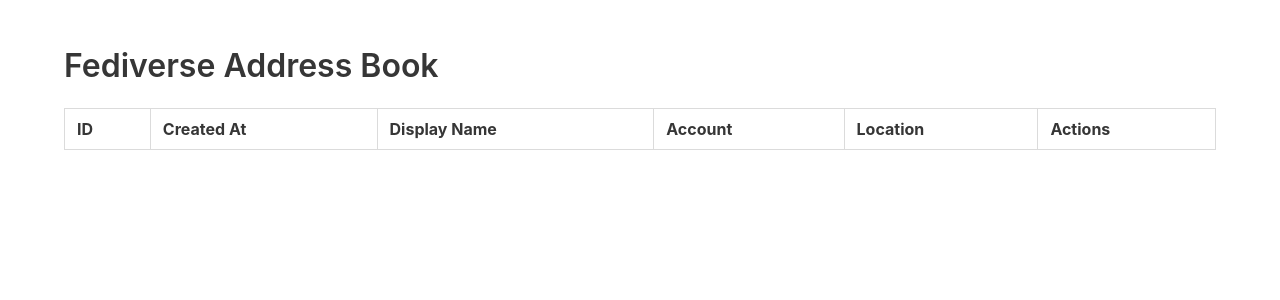
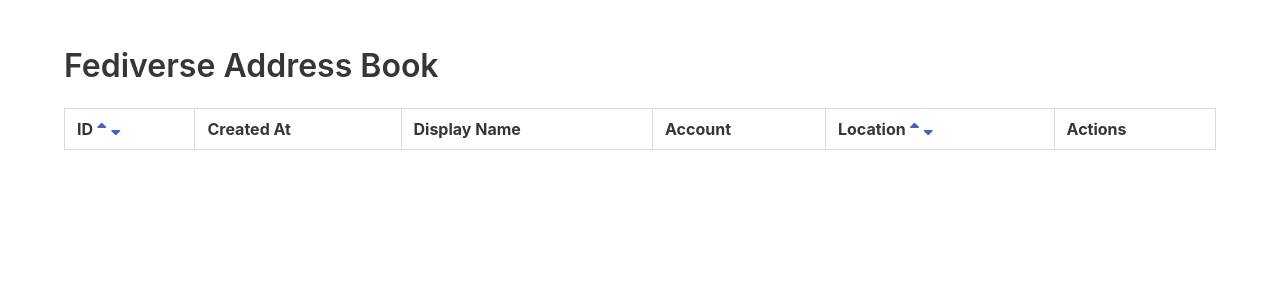
Before and after one commit to spinning-fantasies/fedi-address-book, a Flask app: page /?sort=asc in a window 1280 px wide. Shown: the top 300 px of the page. Run offline with Flask 3, Linux system fonts and the light colour scheme; data that the repository does not hold is empty.

Commit message:
sort by location

```diff
--- a/main.py
+++ b/main.py
@@ -8,7 +8,19 @@ def index():
     conn = sqlite3.connect('followers.db')
     cursor = conn.cursor()
 
-    cursor.execute('SELECT * FROM followers WHERE is_deleted = 0')
+    sort_order = request.args.get('sort', 'asc')  # Default sorting order is ascending
+    if sort_order == 'asc':
+        cursor.execute('SELECT * FROM followers WHERE is_deleted = 0 ORDER BY id ASC')
+    else:
+        cursor.execute('SELECT * FROM followers WHERE is_deleted = 0 ORDER BY id DESC')
+
+    sort_location_order = request.args.get('sort_location', 'asc')  # Default sorting order is ascending
+    if sort_location_order == 'asc':
+        cursor.execute('SELECT * FROM followers WHERE is_deleted = 0 ORDER BY location ASC')
+    else:
+        cursor.execute('SELECT * FROM followers WHERE is_deleted = 0 ORDER BY location DESC')
+
+
     followers = cursor.fetchall()
 
     conn.close()
--- a/templates/index.html
+++ b/templates/index.html
@@ -3,6 +3,7 @@
 <head>
     <title>Fediverse Address Book</title>
     <link rel="stylesheet" href="https://cdn.jsdelivr.net/npm/bulma@0.9.3/css/bulma.min.css">
+    <link rel="stylesheet" href="https://cdnjs.cloudflare.com/ajax/libs/font-awesome/5.15.4/css/all.min.css">
 </head>
 <body>
     <section class="section">
@@ -11,11 +12,25 @@
             <table class="table is-bordered is-fullwidth">
                 <thead>
                     <tr>
-                        <th>ID</th>
+                        <th>ID
+                            <a href="{{ url_for('index', sort='asc') }}">
+                                <i class="fas fa-sort-up"></i>
+                            </a>
+                            <a href="{{ url_for('index', sort='desc') }}">
+                                <i class="fas fa-sort-down"></i>
+                            </a>
+                        </th>
                         <th>Created At</th>
                         <th>Display Name</th>
                         <th>Account</th>
-                        <th>Location</th>
+                        <th>Location
+                            <a href="{{ url_for('index', sort_location='asc') }}">
+                                <i class="fas fa-sort-up"></i>
+                            </a>
+                            <a href="{{ url_for('index', sort_location='desc') }}">
+                                <i class="fas fa-sort-down"></i>
+                            </a>
+                        </th>
                         <th>Actions</th>
                     </tr>
                 </thead>
```
